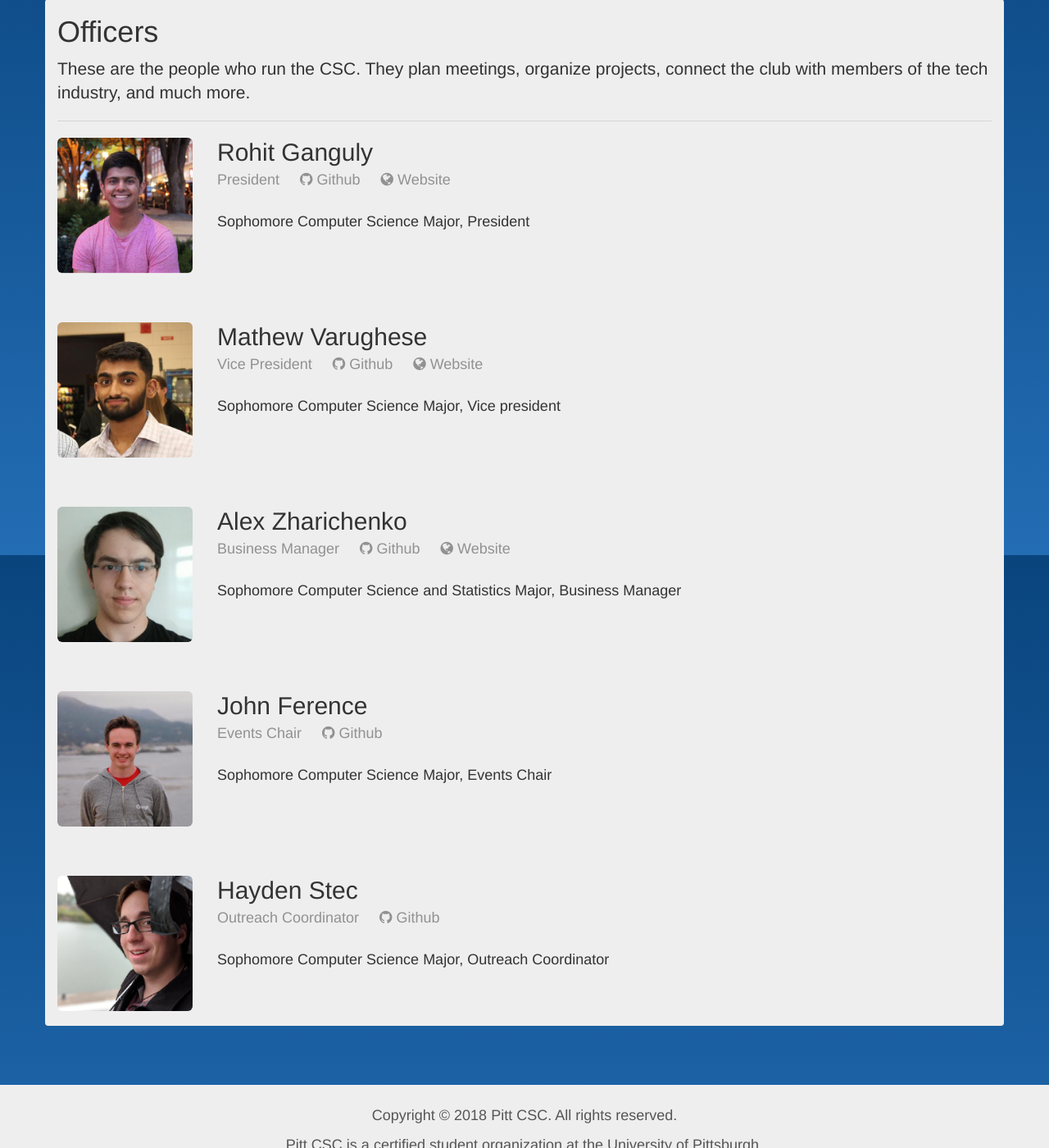
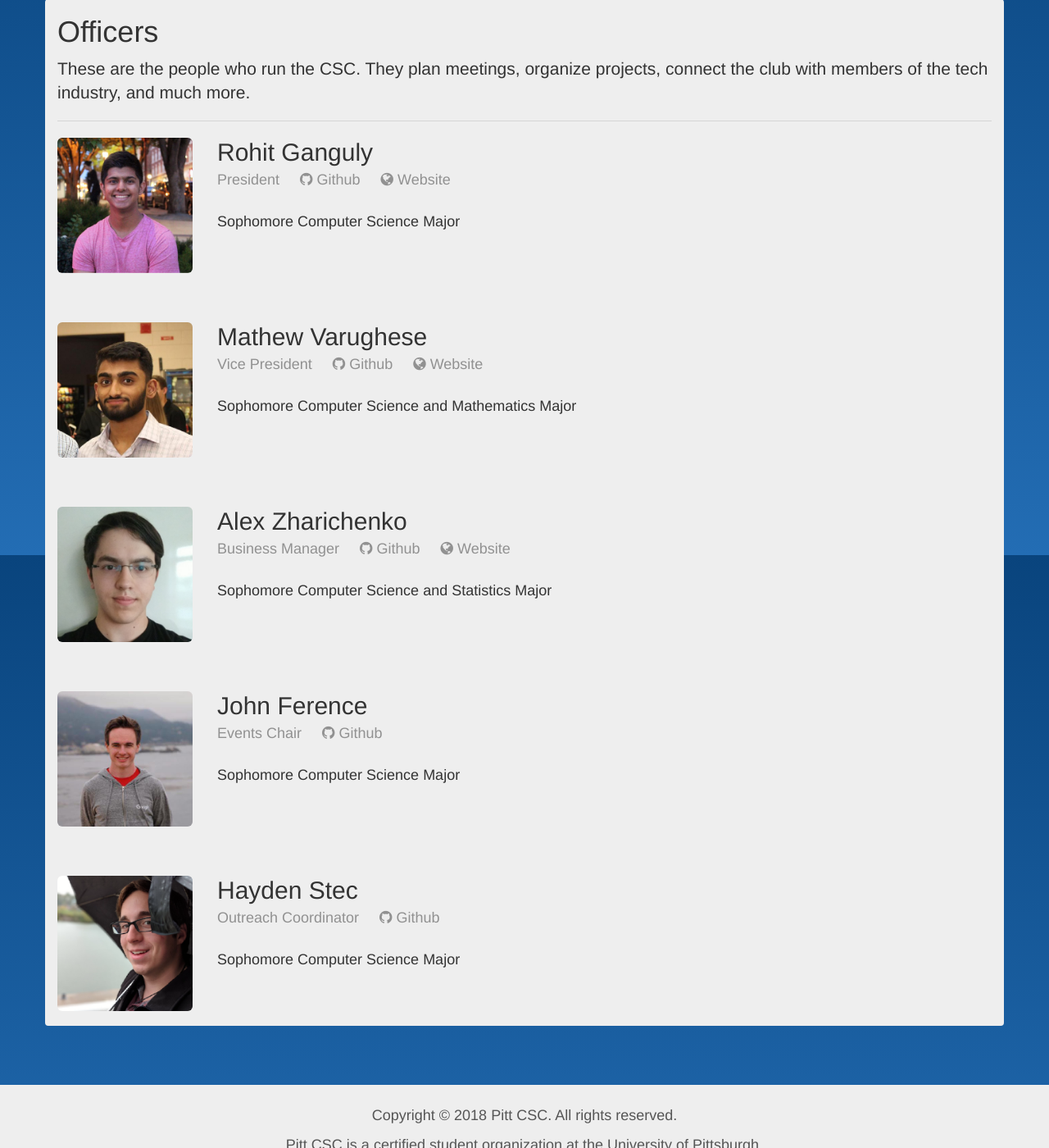
Before and after one commit to pittcsc/old-pittcsc-website-archived, a Jekyll site: the page built from pages/officers.html, in a window 1280 px wide and 1400 px high, scrolled down 223 px. Shown: the whole window at 82% size. Built offline with Jekyll 4.4.1, drawn with Linux system fonts in a browser that asks for light colours; nearby versions of some CDN libraries.

Commit message:
removed the repeat officer titles
they are already displayed above

```diff
--- a/_data/officers.yml
+++ b/_data/officers.yml
@@ -1,7 +1,7 @@
 - title: President
   name: Rohit Ganguly
   email: rohit.ganguly@pitt.edu
-  bio: "Sophomore Computer Science Major, President"
+  bio: "Sophomore Computer Science Major"
   portrait_path: "/assets/images/officers/2018_rohit.jpg"
   github:
     url: https://github.com/rohit-ganguly
@@ -11,17 +11,18 @@
 - title: Vice President
   name: Mathew Varughese
   email: mat.varughese3@gmail.com
-  bio: "Sophomore Computer Science Major, Vice president"
+  bio: "Sophomore Computer Science and Mathematics Major"
   portrait_path: "/assets/images/officers/2018_mat.jpg"
   github:
     url: https://github.com/varughese
   website:
     url: http://matvarughese.me/
+  email: "matvarughese3@gmail.com"
 
 - title: Business Manager
   name: Alex Zharichenko
   email: azharichenko@gmail.com
-  bio: "Sophomore Computer Science and Statistics Major, Business Manager"
+  bio: "Sophomore Computer Science and Statistics Major"
   portrait_path: "/assets/images/officers/2018_alex.jpg"
   github:
     url: https://github.com/azharichenko
@@ -31,7 +32,7 @@
 - title: Events Chair
   name: John Ference
   email: jnf23@pitt.edu
-  bio: "Sophomore Computer Science Major, Events Chair"
+  bio: "Sophomore Computer Science Major"
   portrait_path:  "/assets/images/officers/2018_john.jpg"
   github:
     url: https://github.com/JohnF8
@@ -39,7 +40,7 @@
 - title: Outreach Coordinator
   name: Hayden Stec
   email: hrs24@pitt.edu
-  bio: "Sophomore Computer Science Major, Outreach Coordinator"
+  bio: "Sophomore Computer Science Major"
   portrait_path:  "/assets/images/officers/2018_hayden.png"
   github:
     url: https://github.com/haydenstec
```
